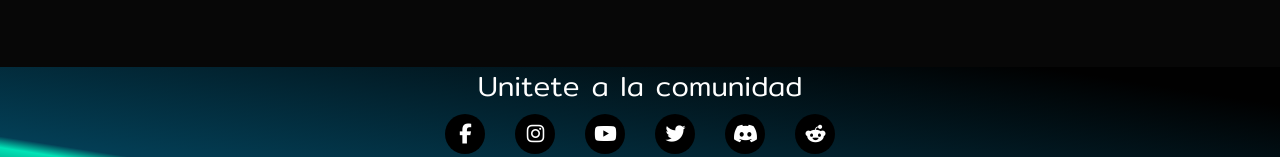
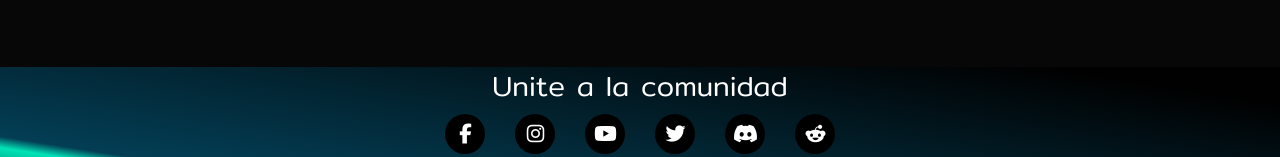
Before and after one commit to PatuProyect/Patu-Nft, a plain HTML site: page Pages/contacto.html in a window 1280 px wide. Shown: the part 820-977 px from the top of the page. Drawn offline with nearby package versions, Linux system fonts and the light colour scheme.

Commit message:
ortografia

```diff
--- a/Pages/contacto.html
+++ b/Pages/contacto.html
@@ -111,7 +111,7 @@
 
 </section>
 <footer>
-    <h3>Unitete a la comunidad</h3>
+    <h3>Unite a la comunidad</h3>
     <div class="redesSociales">
         <ul>
             <li><a href="https://www.facebook.com/" target="_blanck"><i class="fab fa-facebook-f"></i></a></li>
```
Also changed, not shown: Pages/nft.html (+1 -1 lines), Pages/privacidad.html (+1 -1 lines), Pages/proyecto.html (+1 -1 lines), Pages/sobre-nosotros.html (+1 -1 lines), Pages/terminosycondiciones.html (+1 -1 lines), index.html (+1 -1 lines).
